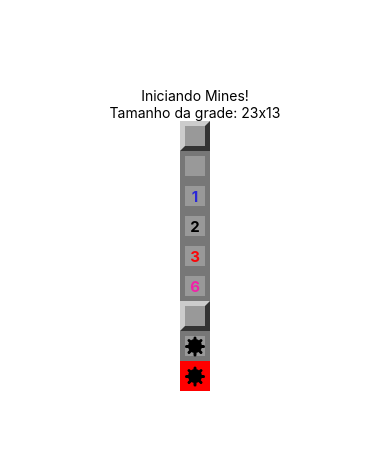
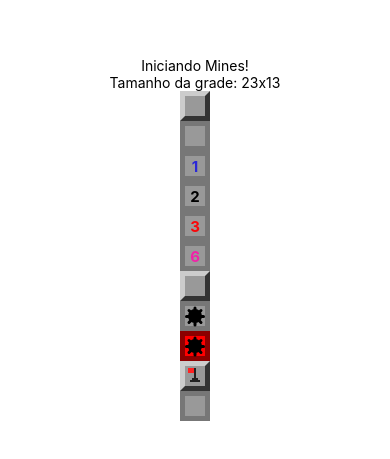
Before and after one commit to ErickFerreiradev/jogoMinesMobile, a React Native app: screen / in a window 390 px wide. Shown: the part 183-642 px from the top of the page. Built offline with nearby package versions, Linux system fonts and the light colour scheme.

Commit message:
Novas funcionalidades adicionadas

```diff
--- a/App.js
+++ b/App.js
@@ -2,6 +2,7 @@
 import { StyleSheet, Text, View } from 'react-native';
 import params from './src/params';
 import Field from './src/components/Field';
+import Flag from './src/components/Flag';
 
 export default function App() {
   return (
@@ -18,6 +19,8 @@
       <Field mined />
       <Field mined opened />
       <Field mined opened exploded />
+      <Field flagged />
+      <Field flagged opened/>
       <StatusBar style="auto" />
     </View>
   );
--- a/src/components/Field.js
+++ b/src/components/Field.js
@@ -2,14 +2,16 @@
 import { View, StyleSheet, Text } from 'react-native'
 import params from '../params'
 import Mine from './Mine'
+import Flag from './Flag'
 
 export default props => {
-    const { mined, opened, nearMines, exploded } = props
+    const { mined, opened, nearMines, exploded, flagged } = props
 
     const styleField = [styles.field]
     if (opened) styleField.push(styles.opened)
     if (exploded) styleField.push(styles.exploded)
-    if (styleField.length === 1) styleField.push(styles.regular)
+    if (flagged) styleField.push(styles.flagged)
+    if (!opened && !exploded) styleField.push(styles.regular)
 
     let color = null
     if (nearMines > 0) {
@@ -27,6 +29,7 @@
                     {nearMines}
                 </Text>: false}
                 {mined && opened ? <Mine/>: false}
+                {flagged && !opened ? <Flag /> : false}
             </View>
         )
 }
@@ -58,6 +61,6 @@
 
     exploded: {
         backgroundColor: 'red',
-        borderColor: 'red',
+        borderColor: '#8b0000',
     }
 })
--- a/src/components/Flag.js
+++ b/src/components/Flag.js
@@ -1,2 +1,72 @@
 import React from 'react'
 import { View, StyleSheet } from 'react-native'
+
+export default props => {
+    return (
+        <View style={styles.container}>
+            <View style={[styles.flagpole, props.bigger ? styles.flagpoleBigger : null]} />
+            <View style={[styles.flag, props.bigger ? styles.flagBigger : null]} />
+            <View style={[styles.base1, props.bigger ? styles.base1Bigger : null]} />
+            <View style={[styles.base2, props.bigger ? styles.base2Bigger : null]} />
+        </View>
+
+    )
+}
+
+const styles = StyleSheet.create({
+    container:{
+        marginTop: 2,
+    },
+    flagpole: {
+        position: 'absolute',
+        height: 14,
+        width: 2,
+        backgroundColor: '#222',
+        marginLeft: 9,
+    },
+    flag: {
+        position:'absolute',
+        height: 5,
+        width: 6,
+        backgroundColor: '#F22',
+        marginLeft: 3,
+    },
+    base1: {
+        position: 'absolute',
+        height: 2,
+        width: 6,
+        backgroundColor: '#222',
+        marginLeft: 7,
+        marginTop: 10,
+    },
+    base2: {
+        position: 'absolute',
+        height: 2,
+        width: 10,
+        backgroundColor: '#222',
+        marginLeft: 5,
+        marginTop: 12,
+    },
+    flagpoleBigger: {
+        height: 28,
+        width: 4,
+        marginLeft: 16,
+    },
+    flagBigger: {
+        height: 10,
+        width: 14,
+        marginLeft: 3,
+    },
+    base1Bigger: {
+        height: 4,
+        width: 12,
+        marginTop: 20,
+        marginLeft: 12,
+    },
+    base2Bigger: {
+        height: 4,
+        width: 20,
+        marginLeft: 8,
+        marginTop: 24,
+    },
+})
--- /dev/null
+++ b/src/components/functions.js
@@ -0,0 +1,3 @@
+const createBoard = (rows, columns) => {
+
+}
```
